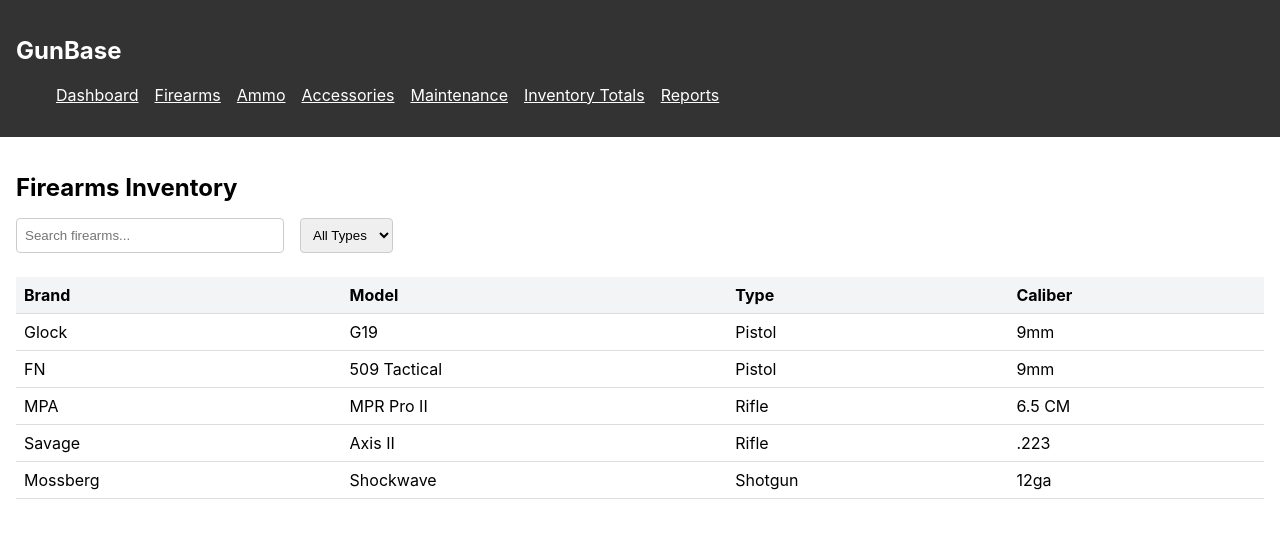
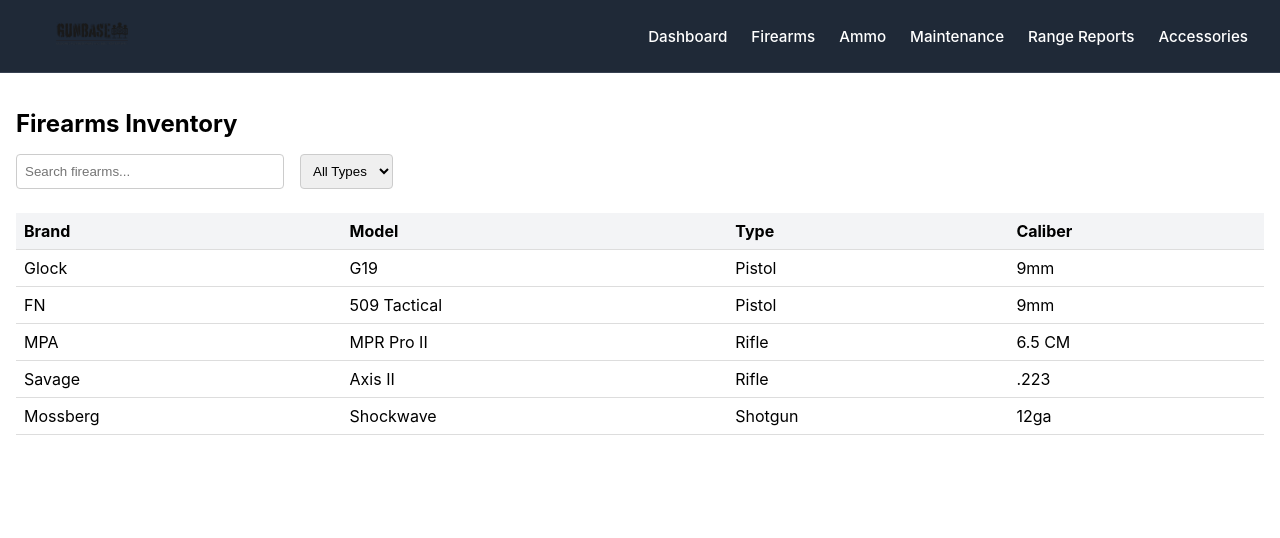
Before and after one commit to GunBaseApp/gunbase, a React (Create React App) app: page /firearms in a window 1280 px wide. Shown: the top 538 px of the page. Built offline with nearby package versions, Linux system fonts and the light colour scheme.

Commit message:
Add logo to Navbar

```diff
--- a/src/components/Navbar.js
+++ b/src/components/Navbar.js
@@ -3,19 +3,50 @@
 
 function Navbar() {
   return (
-    <nav style={{ padding: '1rem', background: '#333', color: '#fff' }}>
-      <h2>GunBase</h2>
-      <ul style={{ display: 'flex', gap: '1rem', listStyle: 'none' }}>
-        <li><Link to="/" style={{ color: '#fff' }}>Dashboard</Link></li>
-        <li><Link to="/firearms" style={{ color: '#fff' }}>Firearms</Link></li>
-        <li><Link to="/ammo" style={{ color: '#fff' }}>Ammo</Link></li>
-        <li><Link to="/accessories" style={{ color: '#fff' }}>Accessories</Link></li>
-        <li><Link to="/maintenance" style={{ color: '#fff' }}>Maintenance</Link></li>
-        <li><Link to="/totals" style={{ color: '#fff' }}>Inventory Totals</Link></li>
-        <li><Link to="/reports" style={{ color: '#fff' }}>Reports</Link></li>
-      </ul>
+    <nav style={styles.nav}>
+      <div style={styles.left}>
+        <img src="/logo.png" alt="GunBase Logo" style={styles.logo} />
+      </div>
+      <div style={styles.right}>
+        <Link to="/" style={styles.link}>Dashboard</Link>
+        <Link to="/firearms" style={styles.link}>Firearms</Link>
+        <Link to="/ammo" style={styles.link}>Ammo</Link>
+        <Link to="/maintenance" style={styles.link}>Maintenance</Link>
+        <Link to="/range" style={styles.link}>Range Reports</Link>
+        <Link to="/accessories" style={styles.link}>Accessories</Link>
+      </div>
     </nav>
   );
 }
 
+const styles = {
+  nav: {
+    display: 'flex',
+    justifyContent: 'space-between',
+    alignItems: 'center',
+    padding: '1rem 2rem',
+    backgroundColor: '#1f2937',
+    color: 'white',
+    borderBottom: '1px solid #374151',
+  },
+  left: {
+    display: 'flex',
+    alignItems: 'center',
+  },
+  logo: {
+    height: '40px',
+    objectFit: 'contain',
+  },
+  right: {
+    display: 'flex',
+    gap: '1.5rem',
+  },
+  link: {
+    color: 'white',
+    textDecoration: 'none',
+    fontWeight: 500,
+    fontSize: '0.95rem',
+  }
+};
+
 export default Navbar;
```
Also changed, not shown: public/Logo.png (added).
